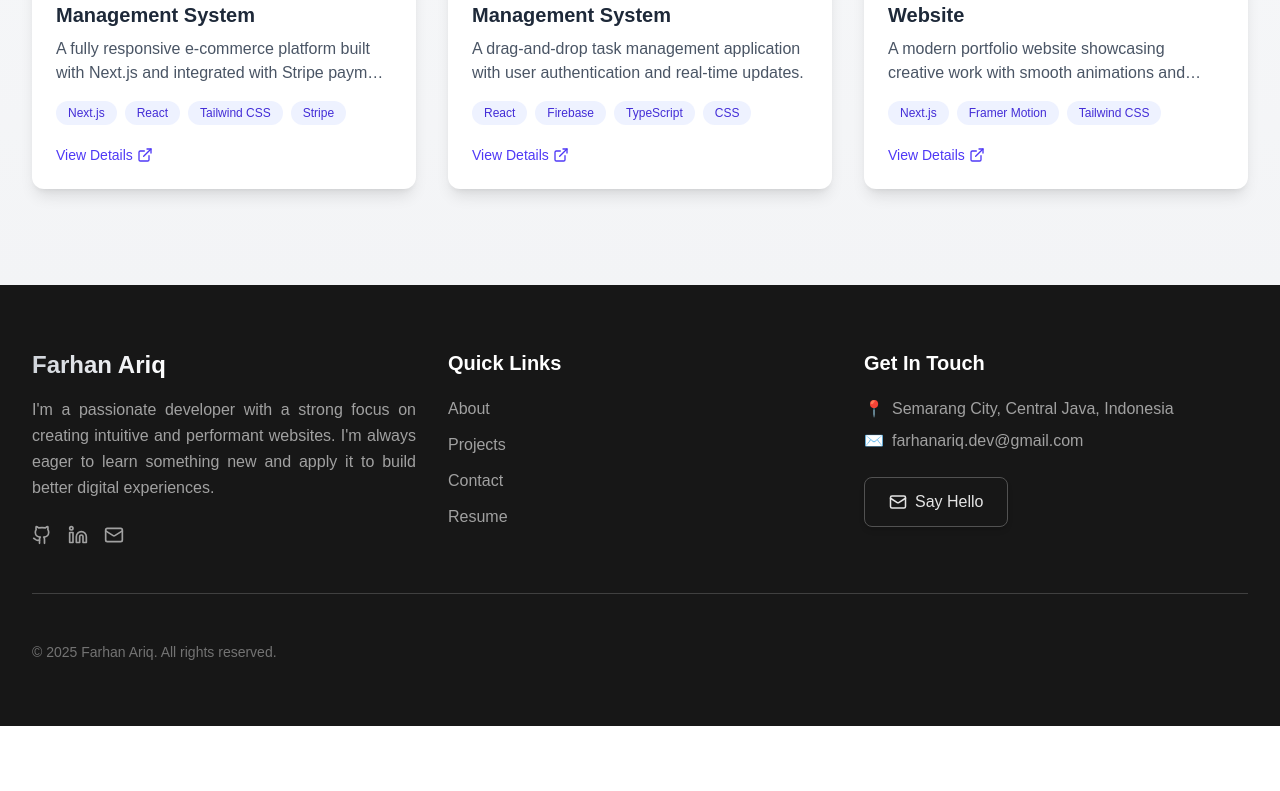
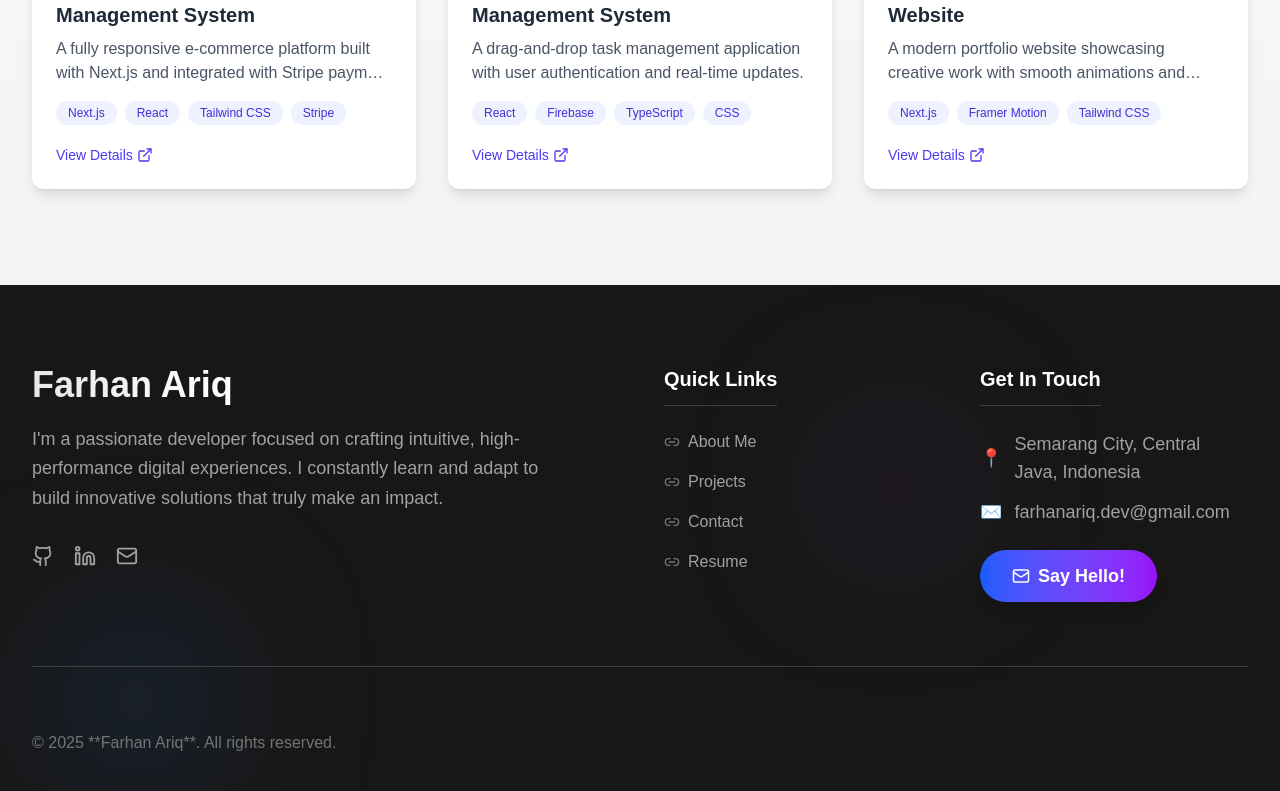
Before and after one commit to AriqF1/web-portofolio, a Next.js app: page / in a window 1280 px wide. Shown: the part 2702-3493 px from the top of the page. Before the commit the page ends 3428 px from the top, so only its background shows below. Built offline with nearby package versions, Linux system fonts and the light colour scheme.

Commit message:
feat: enhance Footer and Navbar components with improved styling and functionality

```diff
--- a/src/components/Footer.tsx
+++ b/src/components/Footer.tsx
@@ -1,7 +1,7 @@
 "use client";
 import Link from "next/link";
 import { useState, useEffect } from "react";
-import { Github, Linkedin, Twitter, Mail, ArrowUp } from "lucide-react";
+import { Github, Linkedin, Mail, ArrowUp, Zap, Link2 } from "lucide-react";
 
 interface FooterProps {
   customClass?: string;
@@ -42,46 +42,57 @@ const Footer: React.FC<FooterProps> = ({ customClass = "" }) => {
     {
       name: "GitHub",
       url: "https://github.com/AriqF1",
-      icon: <Github size={20} />,
+      icon: <Github size={22} />,
       ariaLabel: "GitHub Profile",
     },
     {
       name: "LinkedIn",
       url: "https://linkedin.com/in/ariqfarhan-dev",
-      icon: <Linkedin size={20} />,
+      icon: <Linkedin size={22} />,
       ariaLabel: "LinkedIn Profile",
     },
     {
       name: "Email",
       url: "mailto:farhanariq.dev@gmail.com",
-      icon: <Mail size={20} />,
+      icon: <Mail size={22} />,
       ariaLabel: "Send Email",
     },
   ];
 
   return (
     <footer
-      className={`bg-neutral-900 text-neutral-300 ${customClass} py-12 md:py-16`}
+      className={`bg-neutral-900 text-neutral-300 ${customClass} py-16 md:py-20 relative overflow-hidden`}
     >
-      <div className="max-w-7xl mx-auto px-4 sm:px-6 lg:px-8">
-        <div className="grid grid-cols-1 md:grid-cols-2 lg:grid-cols-3 gap-y-10 md:gap-y-12 md:gap-x-8">
-          <div className="md:col-span-1">
-            <Link href="/" className="text-2xl font-bold mb-4 inline-block">
-              <span className="text-transparent bg-clip-text bg-gradient-to-r from-gray-300 to-white">
+      <div className="absolute top-0 left-0 w-full h-full z-0 pointer-events-none">
+        <div className="absolute bottom-10 left-10 w-48 h-48 bg-blue-500 rounded-full mix-blend-multiply filter blur-3xl opacity-10 animate-pulse-light"></div>
+        <div className="absolute top-1/4 right-1/4 w-32 h-32 bg-purple-500 rounded-full mix-blend-multiply filter blur-3xl opacity-10 animate-pulse-light animation-delay-1000"></div>
+      </div>
+
+      <div className="max-w-7xl mx-auto px-4 sm:px-6 lg:px-8 relative z-10">
+        {" "}
+        <div className="grid grid-cols-1 md:grid-cols-2 lg:grid-cols-4 gap-y-12 md:gap-y-16 md:gap-x-12">
+          {/* Column 1: Brand & Description */}
+          <div className="md:col-span-1 lg:col-span-2">
+            {" "}
+            <Link
+              href="/"
+              className="text-3xl md:text-4xl font-extrabold mb-5 inline-block animate-fadeInDown"
+            >
+              <span className="text-transparent bg-clip-text bg-gradient-to-r from-gray-200 to-white">
                 Farhan Ariq
               </span>
             </Link>
-            <p className="text-neutral-400 leading-relaxed mb-4 text-base max-w-sm text-justify">
-              I'm a passionate developer with a strong focus on creating
-              intuitive and performant websites. I'm always eager to learn
-              something new and apply it to build better digital experiences.
+            <p className="text-neutral-400 leading-relaxed mb-6 text-base md:text-lg max-w-lg animate-fadeIn delay-200">
+              I'm a passionate developer focused on crafting intuitive,
+              high-performance digital experiences. I constantly learn and adapt
+              to build innovative solutions that truly make an impact.
             </p>
-            <div className="flex space-x-4 mt-6">
+            <div className="flex space-x-5 mt-8 animate-fadeIn delay-400">
               {socialLinks.map((social, index) => (
                 <a
                   key={index}
                   href={social.url}
-                  className="text-neutral-400 hover:text-white transition-colors duration-300 transform hover:scale-110"
+                  className="text-neutral-400 hover:text-white transition-colors duration-300 transform hover:scale-125 hover:drop-shadow-lg"
                   aria-label={social.ariaLabel}
                   target="_blank"
                   rel="noopener noreferrer"
@@ -92,83 +103,105 @@ const Footer: React.FC<FooterProps> = ({ customClass = "" }) => {
             </div>
           </div>
 
+          {/* Column 2: Quick Links */}
           <div className="md:col-span-1 lg:col-span-1">
-            <h3 className="text-xl font-bold text-white mb-5">Quick Links</h3>
-            <ul className="space-y-3">
+            <h3 className="text-xl font-bold text-white mb-6 border-b border-neutral-700 pb-3 inline-block animate-fadeInUp">
+              Quick Links
+            </h3>
+            <ul className="space-y-4 animate-fadeIn delay-300">
               <li>
                 <Link
                   href="#about"
-                  className="text-neutral-400 hover:text-white transition-colors duration-200 text-base"
+                  className="text-neutral-400 hover:text-white transition-colors duration-200 text-base flex items-center group"
                 >
-                  About
+                  <Link2
+                    size={16}
+                    className="mr-2 text-neutral-500 group-hover:text-white transition-colors"
+                  />{" "}
+                  About Me
                 </Link>
               </li>
               <li>
                 <Link
                   href="#projects"
-                  className="text-neutral-400 hover:text-white transition-colors duration-200 text-base"
+                  className="text-neutral-400 hover:text-white transition-colors duration-200 text-base flex items-center group"
                 >
+                  <Link2
+                    size={16}
+                    className="mr-2 text-neutral-500 group-hover:text-white transition-colors"
+                  />{" "}
                   Projects
                 </Link>
               </li>
               <li>
                 <Link
                   href="#contact"
-                  className="text-neutral-400 hover:text-white transition-colors duration-200 text-base"
+                  className="text-neutral-400 hover:text-white transition-colors duration-200 text-base flex items-center group"
                 >
+                  <Link2
+                    size={16}
+                    className="mr-2 text-neutral-500 group-hover:text-white transition-colors"
+                  />{" "}
                   Contact
                 </Link>
               </li>
               <li>
                 <a
                   href="/resume.pdf"
-                  className="text-neutral-400 hover:text-white transition-colors duration-200 text-base"
+                  className="text-neutral-400 hover:text-white transition-colors duration-200 text-base flex items-center group"
                   target="_blank"
                   rel="noopener noreferrer"
                 >
+                  <Link2
+                    size={16}
+                    className="mr-2 text-neutral-500 group-hover:text-white transition-colors"
+                  />{" "}
                   Resume
                 </a>
               </li>
             </ul>
           </div>
 
-          {/* Column Contact Info */}
-          <div className="md:col-span-1 lg:col-span-1">
-            <h3 className="text-xl font-bold text-white mb-5">Get In Touch</h3>
-            <p className="text-neutral-400 mb-2 flex items-center text-base">
-              <span className="mr-2">📍</span> Semarang City, Central Java,
-              Indonesia
+          {/* Column 3: Get In Touch */}
+          <div className="md:col-span-2 lg:col-span-1">
+            {" "}
+            <h3 className="text-xl font-bold text-white mb-6 border-b border-neutral-700 pb-3 inline-block animate-fadeInUp delay-100">
+              Get In Touch
+            </h3>
+            <p className="text-neutral-400 mb-3 flex items-center text-base md:text-lg animate-fadeIn delay-400">
+              <span className="mr-3 text-purple-400">📍</span>
+              Semarang City, Central Java, Indonesia
             </p>
-            <p className="text-neutral-400 mb-2 flex items-center text-base">
-              <span className="mr-2">✉️</span> farhanariq.dev@gmail.com
+            <p className="text-neutral-400 mb-6 flex items-center text-base md:text-lg animate-fadeIn delay-500">
+              <span className="mr-3 text-blue-400">✉️</span>
+              farhanariq.dev@gmail.com
             </p>
             {/* Call to action button */}
-            <div className="mt-6">
+            <div className="mt-6 animate-fadeIn delay-600">
               <a
                 href="mailto:farhanariq.dev@gmail.com"
-                className="inline-flex items-center px-6 py-3 border border-neutral-600 text-neutral-200 rounded-lg hover:bg-neutral-800 hover:border-neutral-500 transition-all duration-300 font-medium text-base shadow-md"
+                className="inline-flex items-center px-8 py-3 bg-gradient-to-r from-blue-600 to-purple-600 text-white rounded-full shadow-lg hover:shadow-xl hover:from-blue-700 hover:to-purple-700 transition-all duration-300 font-semibold text-base md:text-lg transform hover:scale-105"
               >
                 <Mail size={18} className="mr-2" />
-                Say Hello
+                Say Hello!
               </a>
             </div>
           </div>
         </div>
-
-        <div className="border-t border-neutral-700 my-10 md:my-12"></div>
-
-        <div className="flex flex-col md:flex-row justify-between items-center text-center md:text-left">
-          <p className="text-neutral-500 text-sm mb-4 md:mb-0">
-            &copy; {currentYear} Farhan Ariq. All rights reserved.
+        <div className="border-t border-neutral-700 my-12 md:my-16 animate-fadeIn delay-700"></div>
+        {/* Bottom Section: Copyright & Scroll to Top */}
+        <div className="flex flex-col md:flex-row justify-between items-center text-center md:text-left animate-fadeInUp delay-800">
+          <p className="text-neutral-500 text-sm md:text-base mb-4 md:mb-0">
+            &copy; {currentYear} **Farhan Ariq**. All rights reserved.
           </p>
           {/* Scroll to top button */}
           {showScrollTop && (
             <button
               onClick={scrollToTop}
-              className="p-3 bg-neutral-700 hover:bg-neutral-600 rounded-full shadow-lg text-white transition-all duration-300 transform hover:scale-105 focus:outline-none focus:ring-2 focus:ring-neutral-500 focus:ring-offset-2 focus:ring-offset-neutral-900"
+              className="p-3 bg-neutral-700 hover:bg-neutral-600 rounded-full shadow-lg text-white transition-all duration-300 transform hover:scale-110 focus:outline-none focus:ring-2 focus:ring-neutral-500 focus:ring-offset-2 focus:ring-offset-neutral-900 fixed bottom-8 right-8 z-50 animate-bounce-in" // Fixed position, added bounce-in
               aria-label="Scroll to top"
             >
-              <ArrowUp size={20} />
+              <ArrowUp size={24} />
             </button>
           )}
         </div>
--- a/src/components/Navbar.tsx
+++ b/src/components/Navbar.tsx
@@ -1,16 +1,14 @@
 "use client";
-import { useState, useEffect } from "react"; // Added useEffect for potential future scroll effects
+import { useState, useEffect } from "react";
 import Link from "next/link";
 
 const Navbar = () => {
-  const [isMenuOpen, setIsMenuOpen] = useState(false);
-  const [isScrolled, setIsScrolled] = useState(false); // State to track scroll for background change
+  const [isMenuOpen, setIsMenuOpen] = useState<boolean>(false);
+  const [isScrolled, setIsScrolled] = useState<boolean>(false);
 
-  // Effect to change navbar background on scroll
   useEffect(() => {
     const handleScroll = () => {
       if (window.scrollY > 50) {
-        // Adjust scroll threshold as needed
         setIsScrolled(true);
       } else {
         setIsScrolled(false);
```
